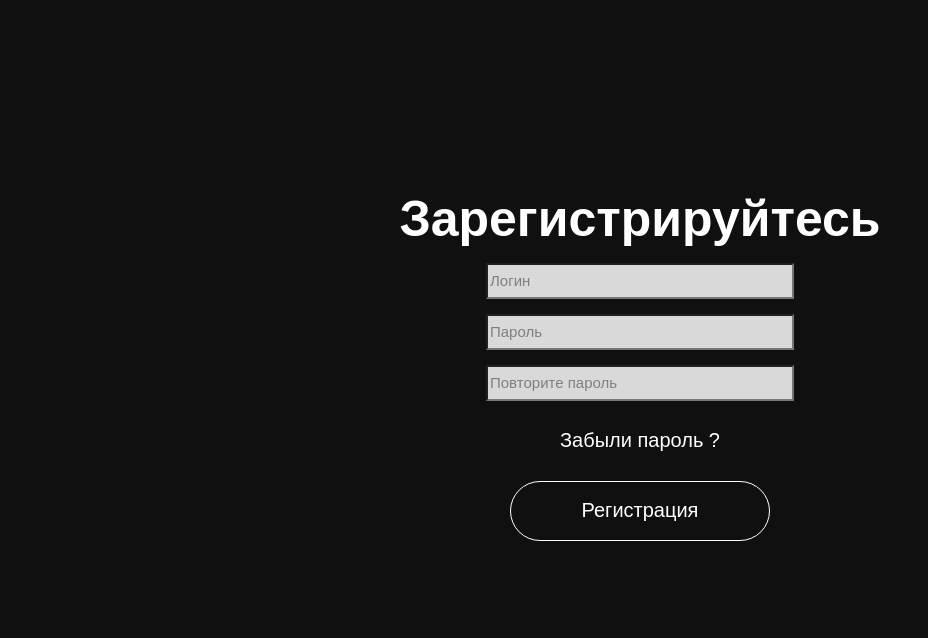
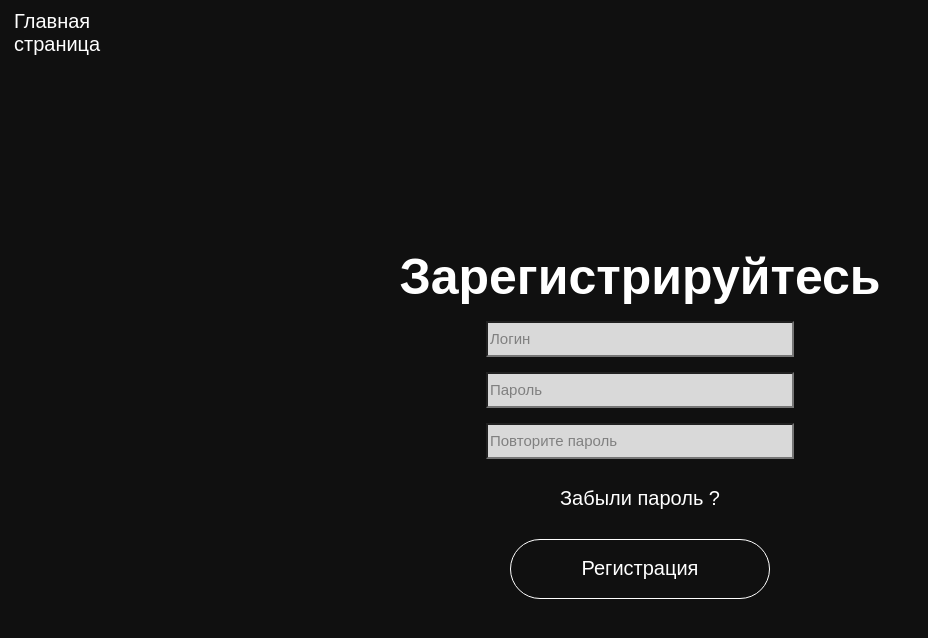
Before and after one commit to Sukmanov/last_chance, a Vue app: page /registration in a window 1280 px wide. Shown: the top 638 px of the page, without its empty margins (0-928 px from the left). Built offline with nearby package versions, Linux system fonts and the light colour scheme.

Commit message:
added return button on RegistrationPage

```diff
--- a/src/components/pages/Registration.vue
+++ b/src/components/pages/Registration.vue
@@ -3,6 +3,9 @@
 </script>
 
 <template>
+  <div class="div-back">
+    <my-button-2 id="button-back" :textButton="'Главная страница'" @click="$router.push('/')"></my-button-2>
+  </div>
   <div class="login-container">
     <span id="text-login">Зарегистрируйтесь</span>
     <my-input-1 nameInput="Логин" id="login-button"></my-input-1>
```
